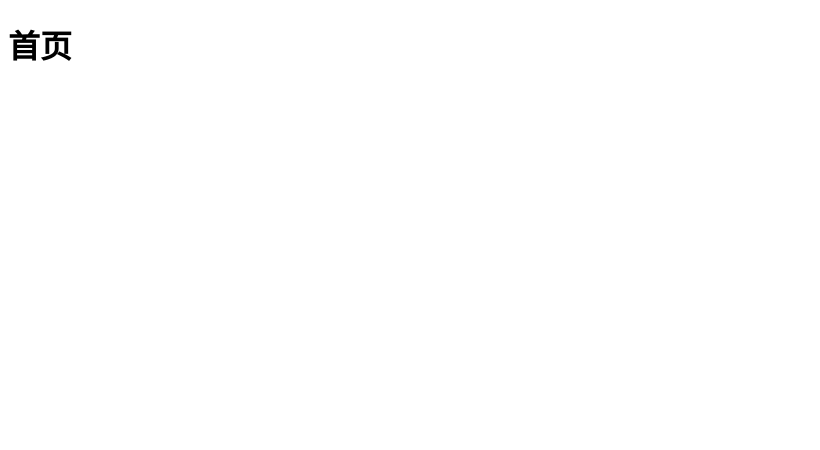
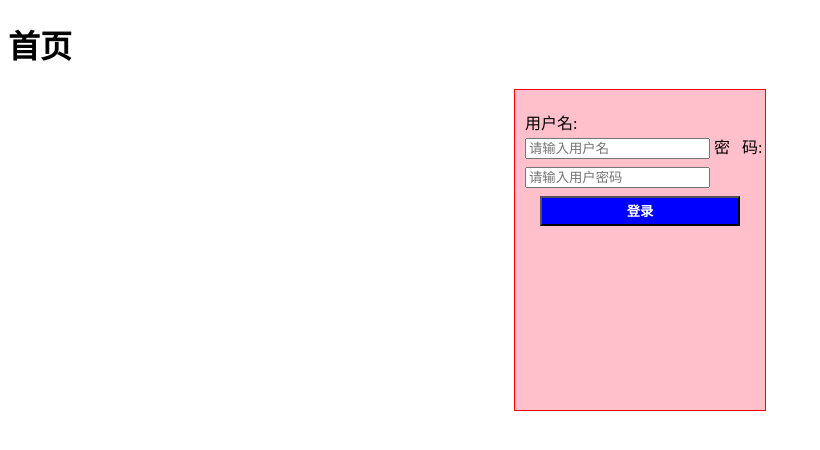
Before and after one commit to 17600565466/xm, a plain HTML site: page index.html in a window 1280 px wide. Shown: the whole page, without its empty margins (0-820 px from the left). Drawn offline with Linux system fonts and the light colour scheme.

Commit message:
index“

```diff
--- /dev/null
+++ b/c.css
@@ -0,0 +1,25 @@
+.box{
+	width: 250px;
+	height: 320px;
+	background-color: pink;
+	border: 1px solid red;
+	margin: 0 auto;
+}
+.box_user{
+	margin-top: 20px;
+	padding-left: 10px;
+
+}
+.box_user input{
+	margin-bottom: 8px;
+}
+.box_user button{
+	box-sizing:border-box;
+	width: 200px;
+	height: 30px;
+	margin-left: 15px;
+	background-color: blue;
+	color: white;
+	font-weight: 800;
+
+}
--- a/index.html
+++ b/index.html
@@ -2,9 +2,24 @@
 <html lang="en">
 <head>
 	<meta charset="UTF-8">
-	<title>Document</title>
+	<title>首页</title>
+	<link rel="stylesheet" type="text/css" href="c.css">
 </head>
 <body>
 	<h1>首页</h1>
+	<div class="box">
+		<div class="box_user">
+			<label for="uname">用户名:
+			<input type="text" name="uname" placeholder="请输入用户名" id="uname">
+			</label>
+			<label for="upwd">密 &nbsp;&nbsp;码:
+			<input type="password" name="upwd" placeholder="请输入用户密码" id="upwd">
+			</label>
+			<button>登录</button>
+		</div>
+
+
+
+	</div>
 </body>
 </html>
```
